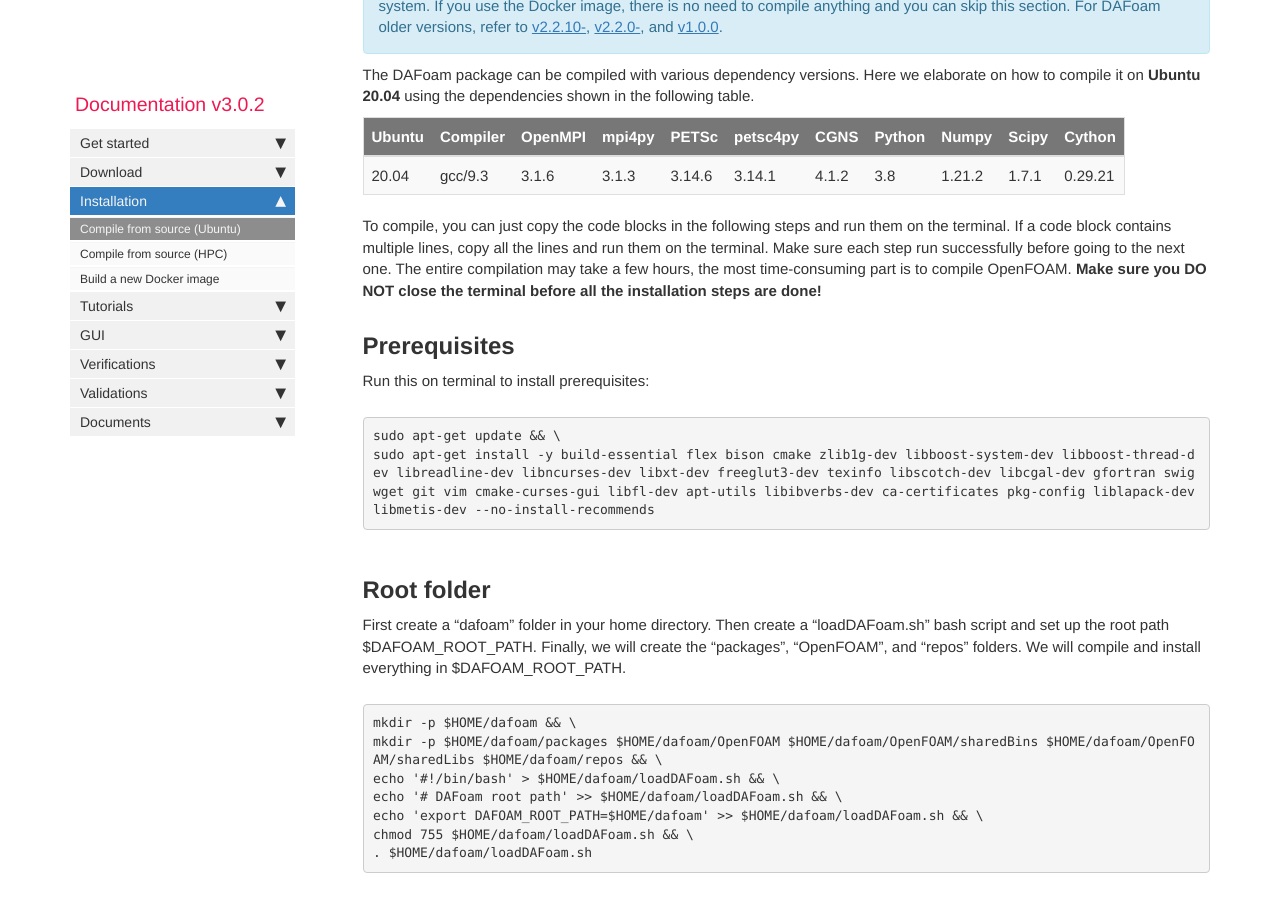
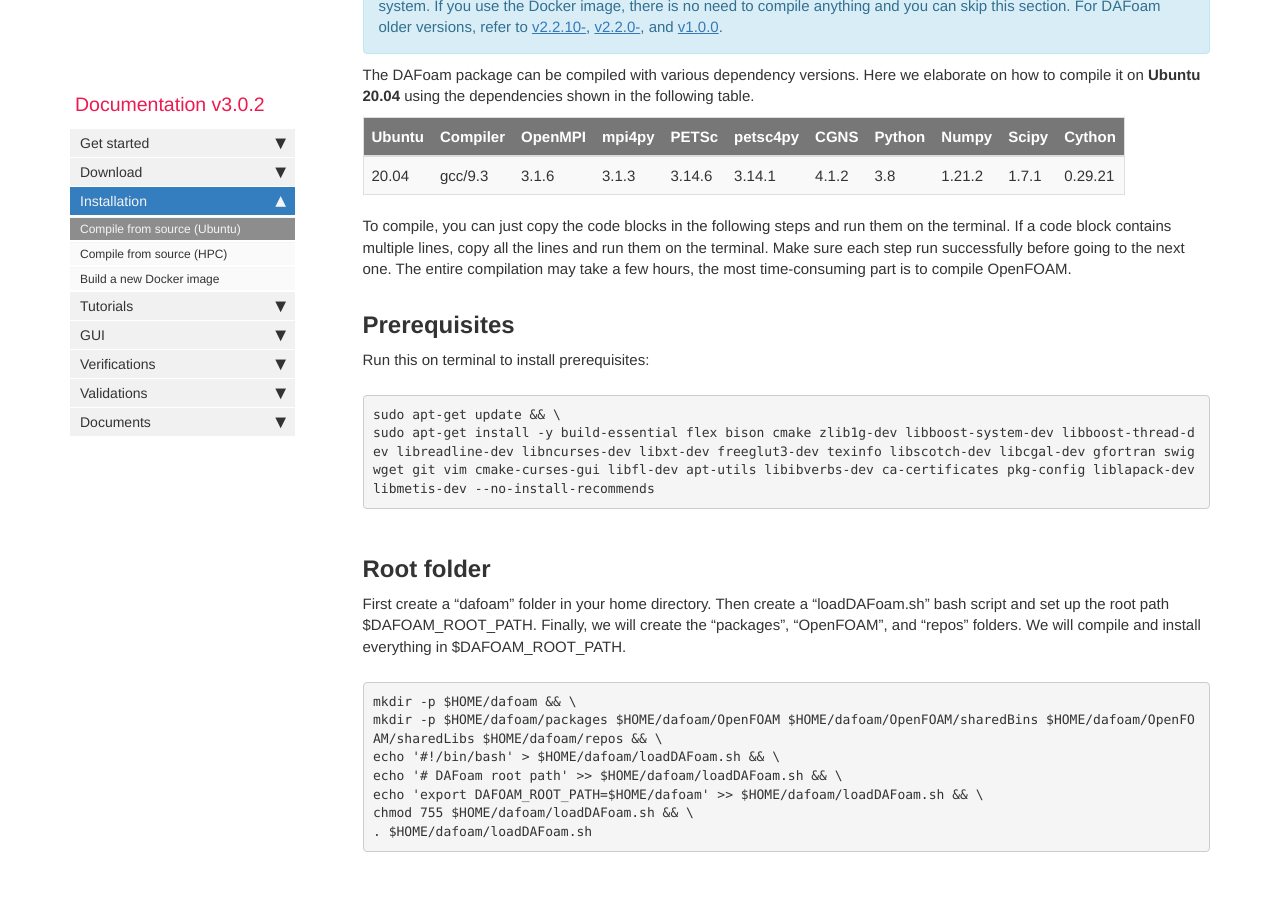
Before and after one commit to DAFoam/DAFoam.github.io, a Jekyll site: the page built from pages/mydoc/mydoc_installation_source.md, in a window 1280 px wide and 900 px high, scrolled down 723 px. Built offline with Jekyll 4.4.1, drawn with Linux system fonts in a browser that asks for light colours; comment, search, counter and statistics services are not loaded.

Commit message:
content update

```diff
--- a/pages/mydoc/mydoc_installation_source.md
+++ b/pages/mydoc/mydoc_installation_source.md
@@ -16,7 +16,7 @@ Ubuntu | Compiler | OpenMPI | mpi4py | PETSc  | petsc4py | CGNS  | Python | Nump
 | :------------------------------------------------------------------------------------------------ |
 20.04  | gcc/9.3  | 3.1.6   | 3.1.3  | 3.14.6 | 3.14.1   | 4.1.2 | 3.8    | 1.21.2 | 1.7.1 | 0.29.21
 
-To compile, you can just copy the code blocks in the following steps and run them on the terminal. If a code block contains multiple lines, copy all the lines and run them on the terminal. Make sure each step run successfully before going to the next one. The entire compilation may take a few hours, the most time-consuming part is to compile OpenFOAM. **Make sure you DO NOT close the terminal before all the installation steps are done!**
+To compile, you can just copy the code blocks in the following steps and run them on the terminal. If a code block contains multiple lines, copy all the lines and run them on the terminal. Make sure each step run successfully before going to the next one. The entire compilation may take a few hours, the most time-consuming part is to compile OpenFOAM.
 
 ## **Prerequisites**
 
```
